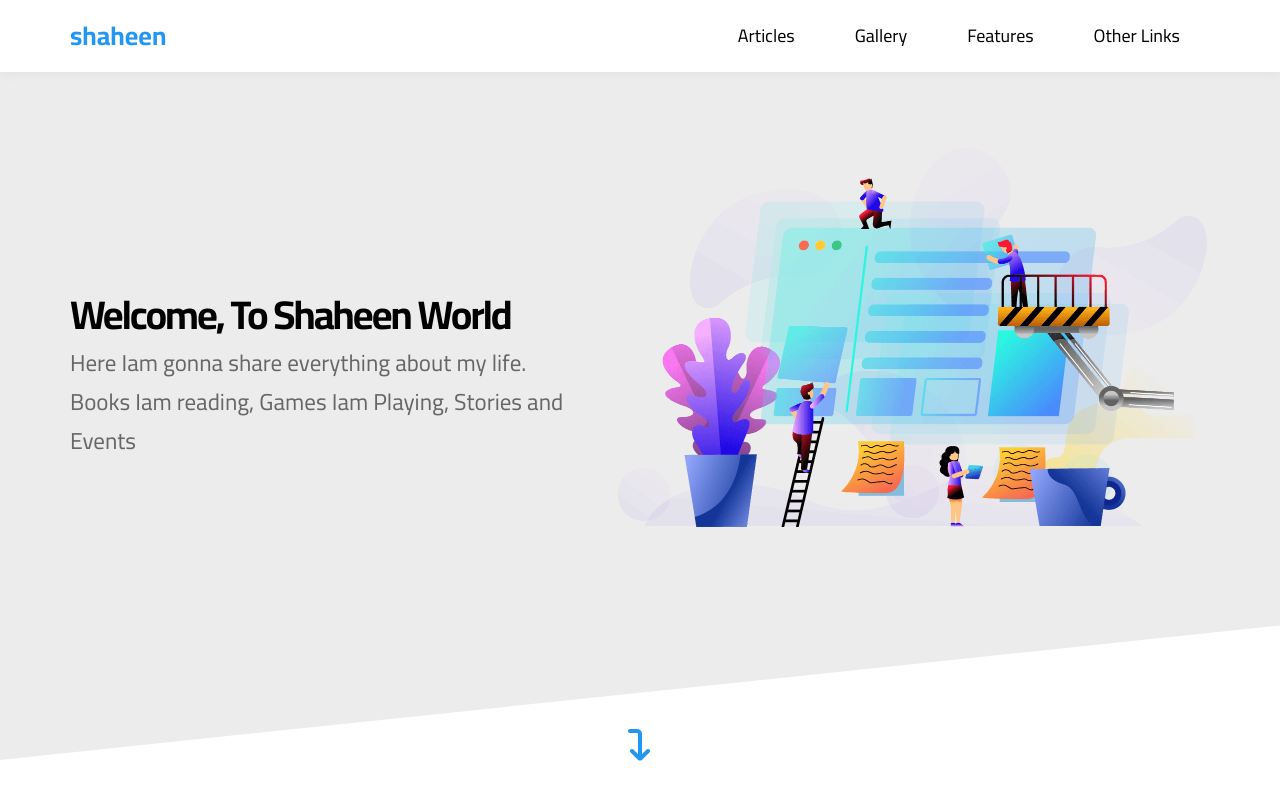
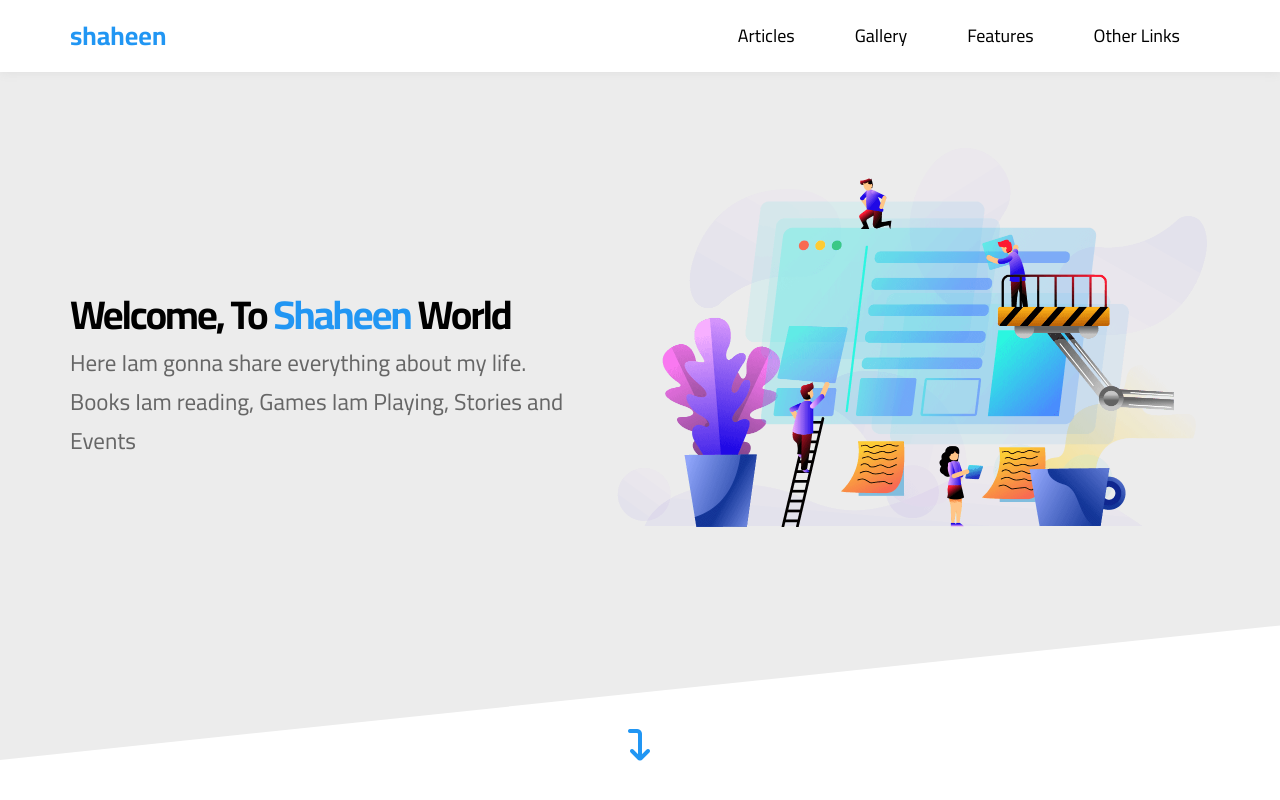
Before and after one commit to mohamedshaheen26/Nova-Website, a plain HTML site: page index.html in a window 1280 px wide. Shown: the top 800 px of the page. Drawn offline with Linux system fonts and the light colour scheme.

Commit message:
Update style.css

```diff
--- a/css/style.css
+++ b/css/style.css
@@ -437,6 +437,10 @@ header .menu-nav > li > a:hover::before {
   font-size: 40px;
   letter-spacing: -2px;
   margin: 0px;
+}
+
+.landing .intro-text h1 span {
+  color: var(--main-color);
 }
 
 @media (max-width: 767px) {
```
